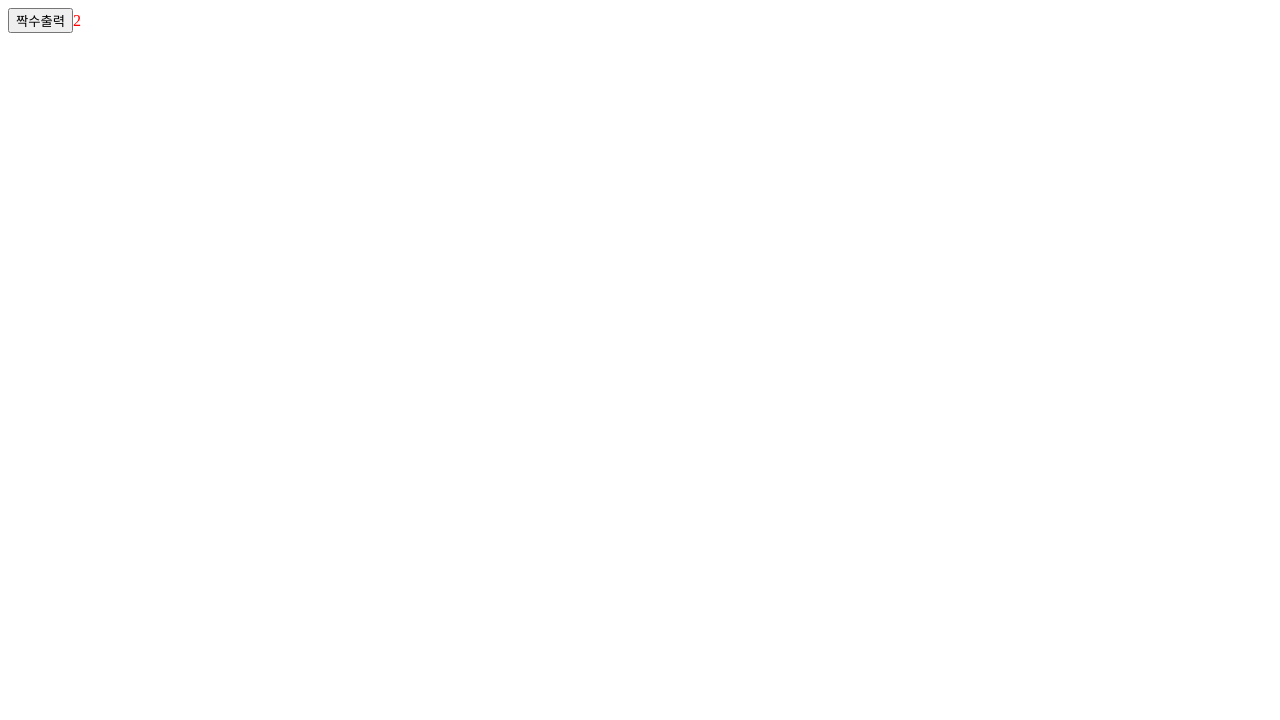
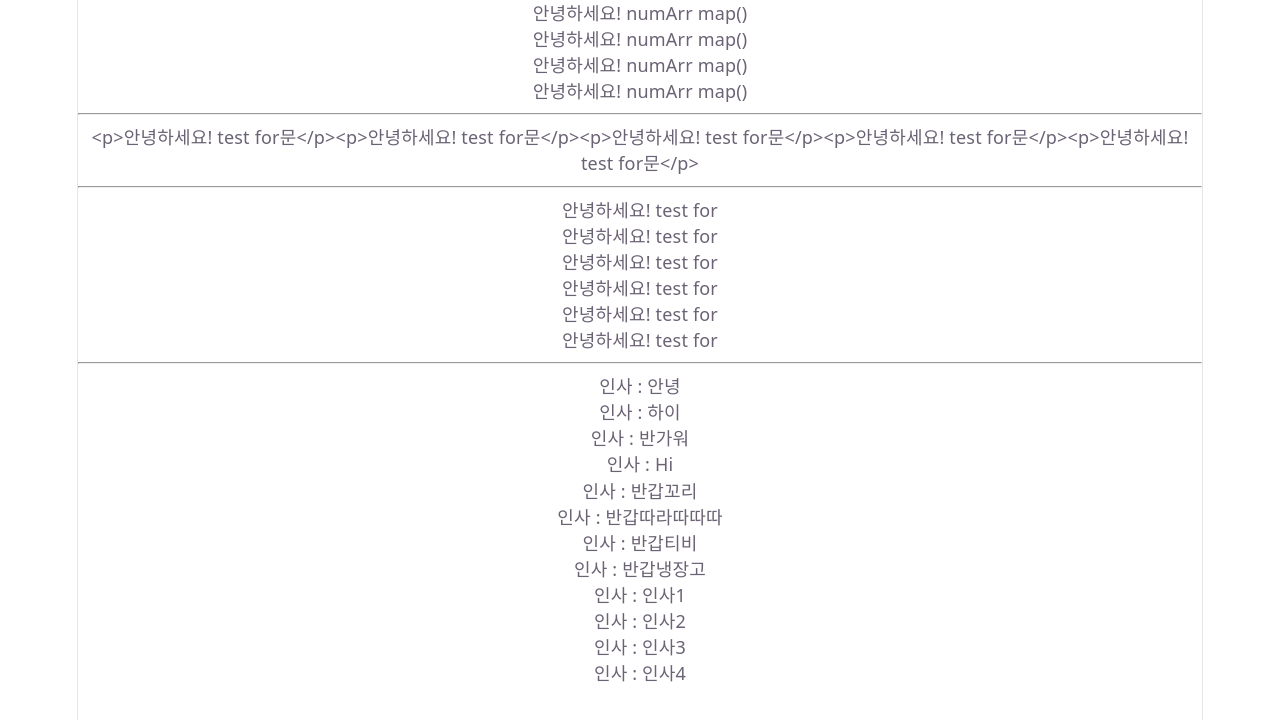
Before and after one commit to peppyksm/fe-react-study-8, a React (Vite) app in the folder react-study/: page / in a window 1280 px wide. Shown: the top 720 px of the page. Built offline with nearby package versions, Linux system fonts and the light colour scheme.

Commit message:
배열 활용 함수, 리액트 데이터기반 반복처리

```diff
--- a/react-study/src/App.jsx
+++ b/react-study/src/App.jsx
@@ -7,6 +7,7 @@
 import State01 from './conponents/State01'
 import Export01 from './conponents/export01'
 import Quiz01 from './quiz/Quiz01'
+import State02 from './conponents/State02'
 
 function App() {
   const [count, setCount] = useState(0)
@@ -15,7 +16,8 @@
     //<Basic01/>
     //<State01/>
     //<Export01 />
-    <Quiz01 />
+    //<Quiz01 />
+    <State02/>
   )
 }
 
--- /dev/null
+++ b/react-study/src/conponents/State02.jsx
@@ -0,0 +1,64 @@
+
+
+
+function State02() {
+
+    let numArr = [1, 1, 1, 1]; //단순 반복 용도로 사용(4회 반복)
+
+
+    //실제 화면에 그려지는 요소로 사용되는 데이터 배열
+    let msgArr = ["안녕", "하이", "반가워", "Hi", "반갑꼬리", "반갑따라따따따", "반갑티비", "반갑냉장고"];
+
+    let text = "";
+
+    for (let i = 1; i <= 5; i++) {
+        text += "<p>안녕하세요! test for문</p>"
+    }
+
+    //element 요소 모아둔 배열
+    let eleArr = [];
+
+    for (let i = 0; i <= 5; i++) {
+        eleArr.push(<p>안녕하세요! test for</p>);
+    }
+    return (
+        <div>
+            {
+                numArr.map(() => {
+                    return (
+                        <p>안녕하세요! numArr map()</p>
+                    )
+                })
+            }
+
+            <hr />
+            {text}   {/*  배열로서 태그 없이 그대로 출력됨 */}
+
+            <hr />
+            {eleArr}  {/* 태그 처리돼서 출력됨 */}
+
+            <hr />
+            {
+                msgArr.map((msg) => {
+                    return(
+                        <p>인사 : {msg}</p>
+                    )
+                })
+            }
+
+            <p>인사 : 인사1</p>
+            <p>인사 : 인사2</p>
+            <p>인사 : 인사3</p>
+            <p>인사 : 인사4</p>
+
+
+        </div>
+
+
+
+    );
+
+
+}
+
+export default State02;
--- a/react-study/src/index.css
+++ b/react-study/src/index.css
@@ -1,4 +1,4 @@
-/* :root {
+:root {
   --text: #6b6375;
   --text-h: #08060d;
   --bg: #fff;
@@ -108,4 +108,4 @@
   line-height: 135%;
   padding: 4px 8px;
   background: var(--code-bg);
-} */
+}
```
Also changed, not shown: react-study/src/data/arr.func.js (added, +171 -0 lines).
